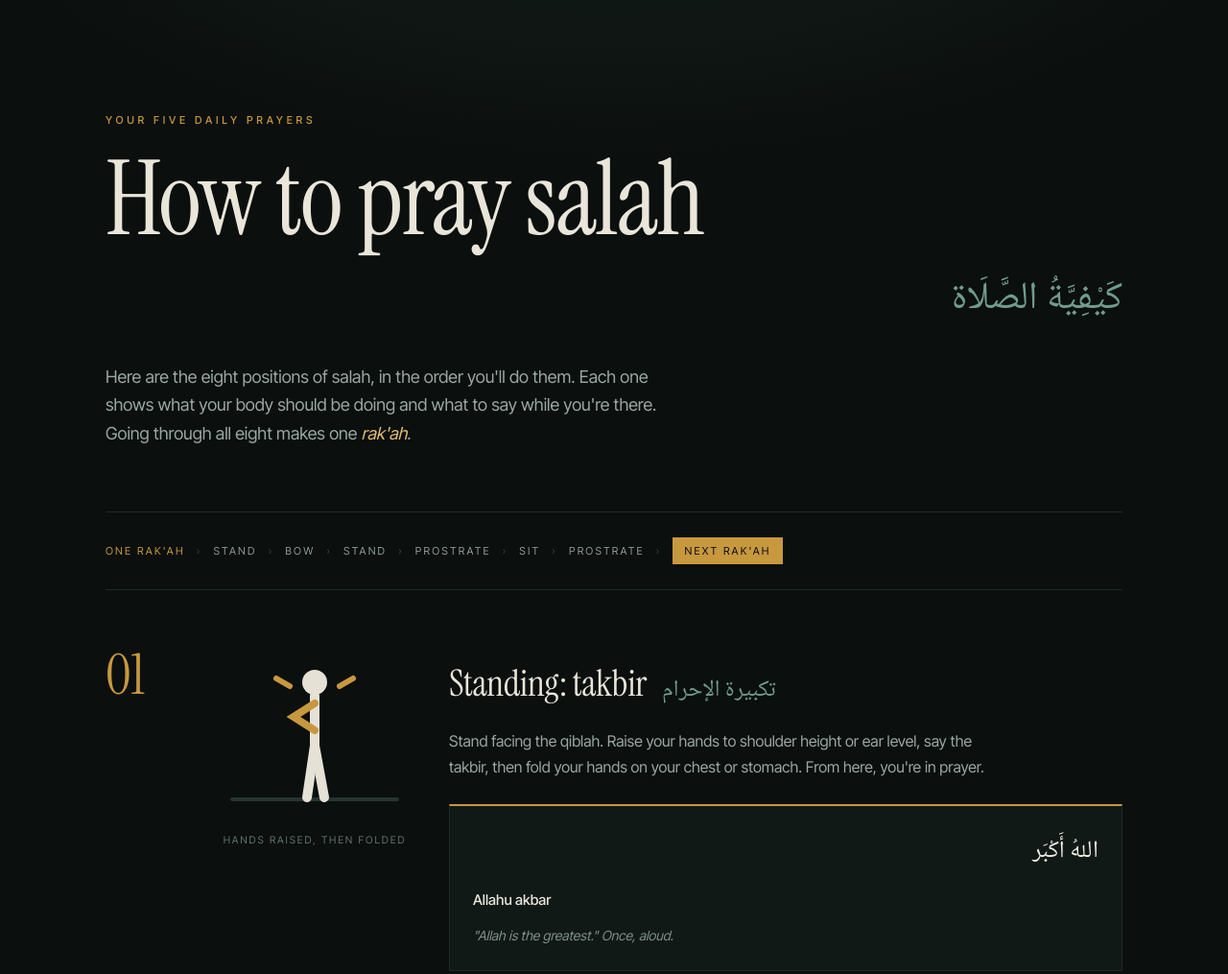
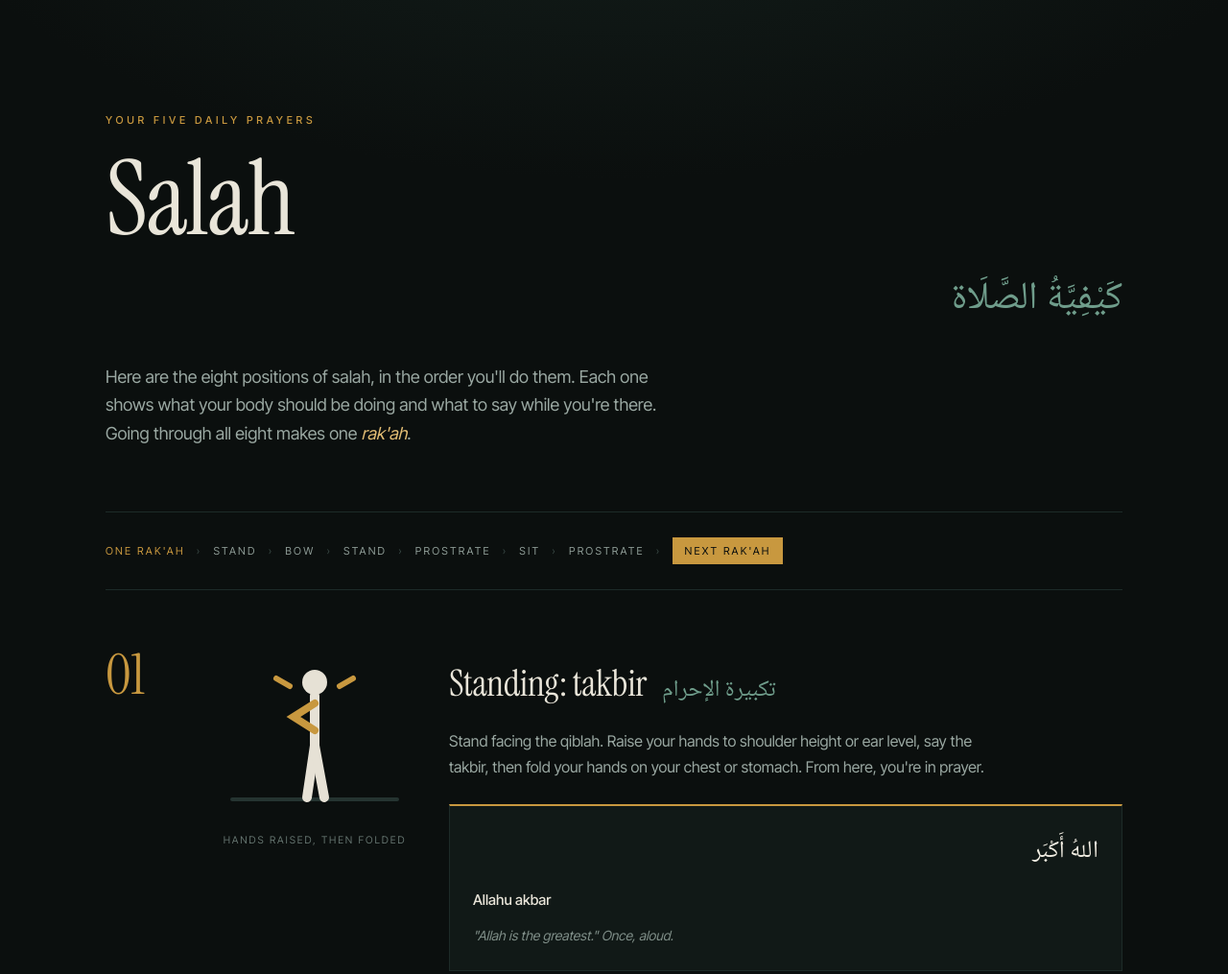
Before and after one commit to stafawashere/howtopray, a plain HTML site: page index.html in a window 1280 px wide. Shown: the top 1015 px of the page at 96% size. Drawn offline with nearby package versions, Linux system fonts and the light colour scheme.

Commit message:
Rename the site to Salah and move it to sujood.online

```diff
--- a/index.html
+++ b/index.html
@@ -3,9 +3,9 @@
 <head>
 <meta charset="utf-8">
 <meta name="viewport" content="width=device-width, initial-scale=1">
-<title>How to Pray: the stages of salah</title>
+<title>Salah | How to pray step by step</title>
 <meta name="description" content="The eight positions of salah in the order they happen, with the words said in each one, transliteration and audio.">
-<meta property="og:title" content="How to Pray: the stages of salah">
+<meta property="og:title" content="Salah | How to pray step by step">
 <meta property="og:description" content="The eight positions of salah in the order they happen, with the words said in each one, transliteration and audio.">
 <meta property="og:type" content="website">
 <meta name="theme-color" content="#0b0f0e">
@@ -294,7 +294,7 @@
 
   <header class="hero">
     <div class="eyebrow">Your five daily prayers</div>
-    <h1 class="title">How to pray salah</h1>
+    <h1 class="title">Salah</h1>
     <div class="titleAr">كَيْفِيَّةُ الصَّلَاة</div>
     <p class="lede">Here are the eight positions of salah, in the order you'll do them. Each one shows what your body should be doing and what to say while you're there. Going through all eight makes one <em>rak'ah</em>.</p>
   </header>
```
Also changed, not shown: README.md, 1 other file.
